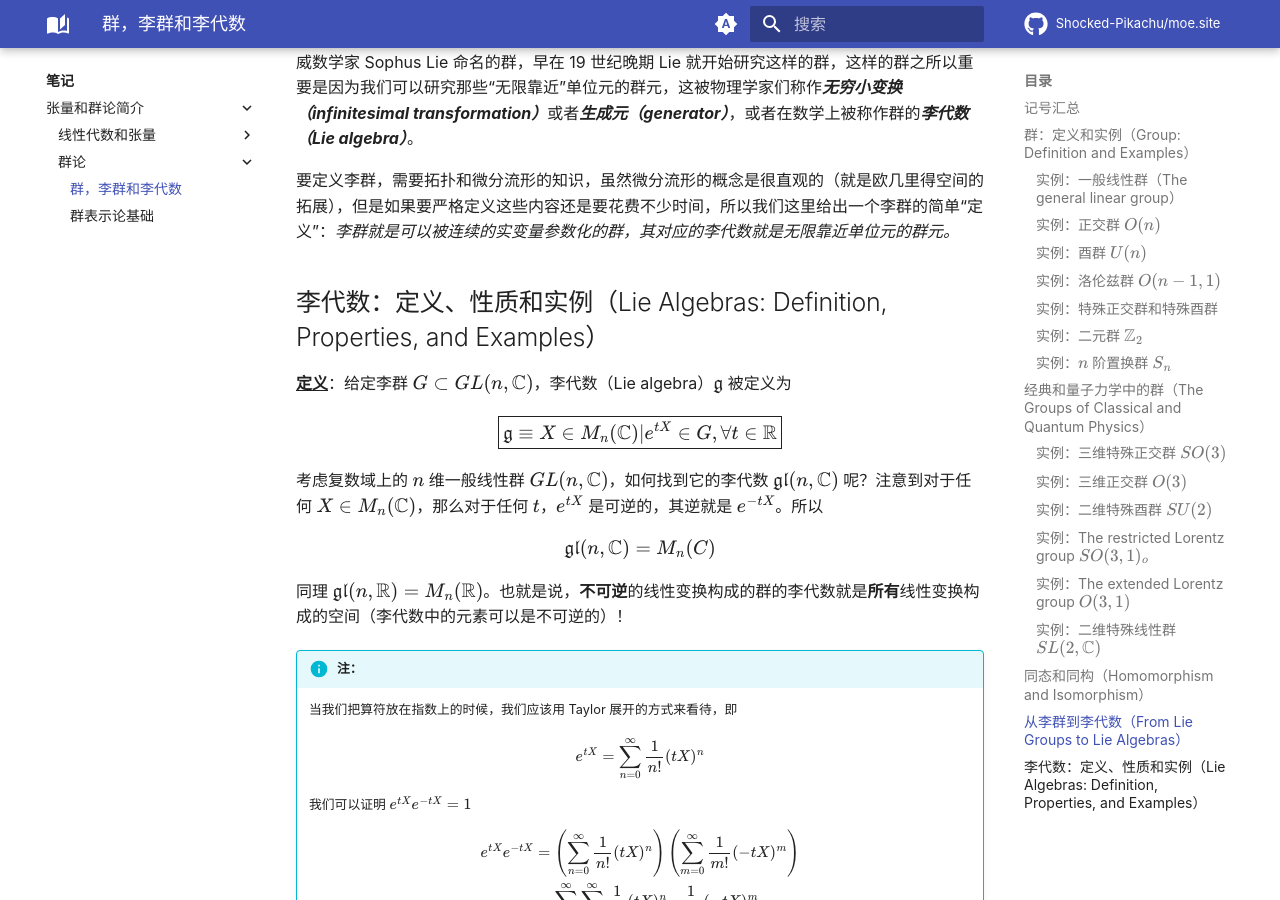
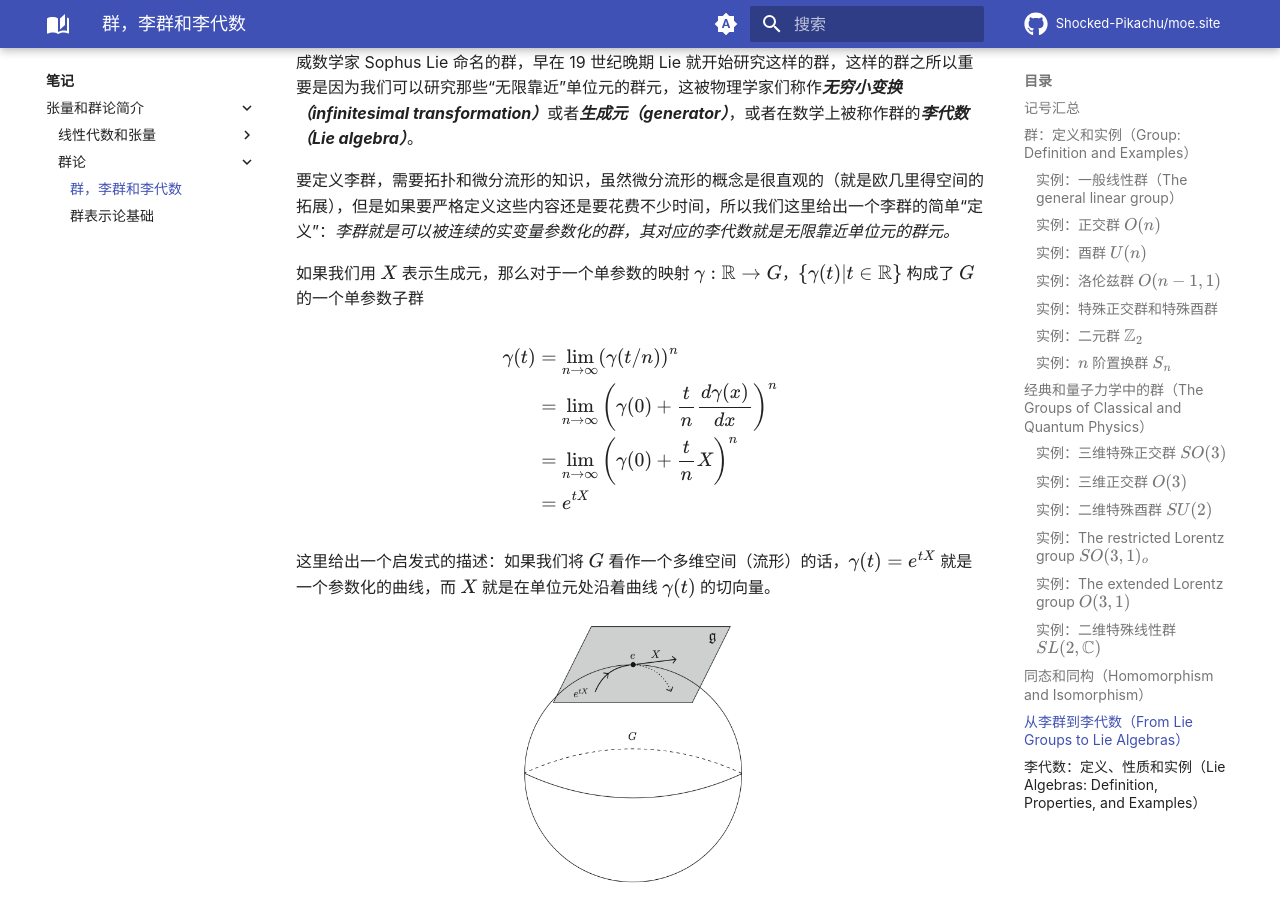
Before and after one commit to Shocked-Pikachu/moe.site, an MkDocs documentation site: the page built from docs/notes/tensors-group-theory/group-theory/groups-lie-algebras.md, in a window 1280 px wide and 900 px high, scrolled down 11104 px. Built offline with MkDocs 1.6.1 and Material for MkDocs 9.7.7, drawn with Linux system fonts in a browser that asks for light colours; formulas are drawn with MathJax 3; comment, search, counter and statistics services are not loaded.

Commit message:
Update notes part

```diff
--- a/docs/notes/tensors-group-theory/group-theory/groups-lie-algebras.md
+++ b/docs/notes/tensors-group-theory/group-theory/groups-lie-algebras.md
@@ -569,6 +569,21 @@ $$
 
 要定义李群，需要拓扑和微分流形的知识，虽然微分流形的概念是很直观的（就是欧几里得空间的拓展），但是如果要严格定义这些内容还是要花费不少时间，所以我们这里给出一个李群的简单“定义”：*李群就是可以被连续的实变量参数化的群，其对应的李代数就是无限靠近单位元的群元。*
 
+如果我们用 $X$ 表示生成元，那么对于一个单参数的映射 $\gamma:\mathbb{R}\to G$，$\{\gamma(t)|t\in \mathbb{R}\}$ 构成了 $G$ 的一个单参数子群
+
+$$
+\begin{align*}
+\gamma(t)&=\lim_{n\to \infty}(\gamma(t/n))^n\\
+&=\lim_{n\to \infty}\left(\gamma(0)+\frac{t}{n}\frac{d\gamma(x)}{dx}\right)^n\\
+&=\lim_{n\to \infty}\left(\gamma(0)+\frac{t}{n}X\right)^n\\
+&=e^{tX}
+\end{align*}
+$$
+
+这里给出一个启发式的描述：如果我们将 $G$ 看作一个多维空间（流形）的话，$\gamma(t)=e^{tX}$ 就是一个参数化的曲线，而 $X$ 就是在单位元处沿着曲线 $\gamma(t)$ 的切向量。
+
+<center><img src="../../../../assets/img/tensors-group-theory/lie-group.png" alt="lie-group" style="zoom:30%;" /></center>
+
 ## 李代数：定义、性质和实例（Lie Algebras: Definition, Properties, and Examples）
 
 <u>**定义**</u>：给定李群 $G\subset GL(n,\mathbb{C})$，李代数（Lie algebra）$\mathfrak{g}$ 被定义为
```
Also changed, not shown: docs/assets/img/tensors-group-theory/lie-group.png (added).
